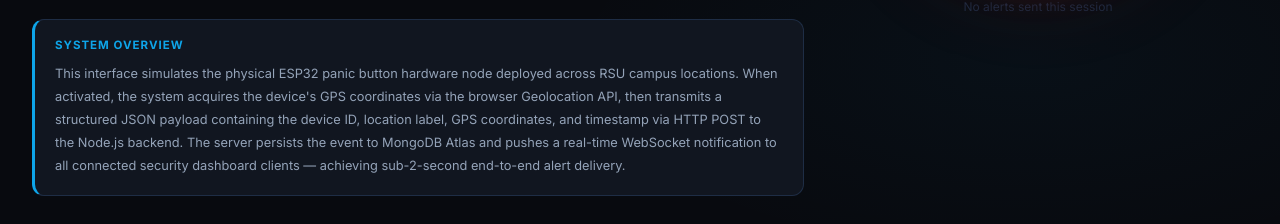
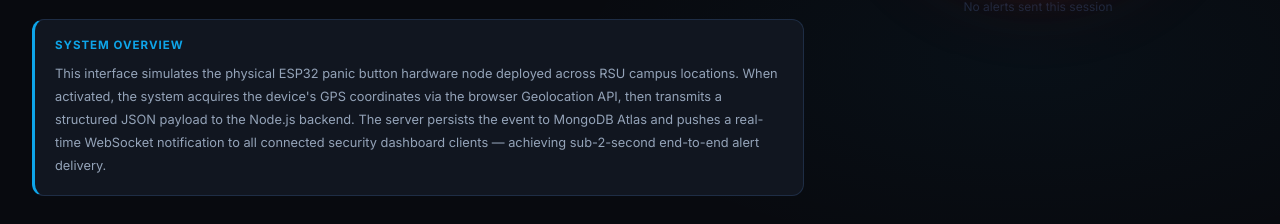
Before and after one commit to Wisdom-techie/panic-alert-system, a React app in the folder frontend/: page / in a window 1280 px wide. Shown: the part 616-840 px from the top of the page. Built offline with nearby package versions, Linux system fonts and the light colour scheme; no server answers; the HTML template or start-up script is replaced by a standard one.

Commit message:
Fix ngrok CORS headers

```diff
--- a/frontend/src/pages/Dashboard.jsx
+++ b/frontend/src/pages/Dashboard.jsx
@@ -4,6 +4,11 @@ import { useWebSocket } from '../hooks/useWebSocket';
 import './Dashboard.css';
 
 const API_URL = import.meta.env.VITE_API_URL || 'http://localhost:5000';
+
+const HEADERS = {
+  'Content-Type': 'application/json',
+  'ngrok-skip-browser-warning': 'true',
+};
 
 function playAlertSound(audioCtxRef) {
   try {
@@ -74,7 +79,7 @@ export default function Dashboard() {
   const { connected } = useWebSocket(handleWsMessage);
 
   useEffect(() => {
-    fetch(`${API_URL}/api/alerts`)
+    fetch(`${API_URL}/api/alerts`, { headers: HEADERS })
       .then((r) => r.json())
       .then((d) => {
         if (d.success) {
@@ -88,13 +93,11 @@ export default function Dashboard() {
 
   async function handleAcknowledge(id) {
     try {
-      console.log('[ACK] Sending for ID:', id);
       const res = await fetch(`${API_URL}/api/alert/${id}/acknowledge`, {
         method: 'POST',
-        headers: { 'Content-Type': 'application/json' },
+        headers: HEADERS,
       });
       const d = await res.json();
-      console.log('[ACK] Response:', d);
       if (d.success) {
         setAlerts((prev) =>
           prev.map((a) =>
@@ -104,9 +107,7 @@ export default function Dashboard() {
           )
         );
       }
-    } catch (e) {
-      console.error('[ACK] Error:', e);
-    }
+    } catch (e) { console.error(e); }
   }
 
   return (
--- a/frontend/src/pages/PanicNode.jsx
+++ b/frontend/src/pages/PanicNode.jsx
@@ -3,6 +3,11 @@ import { Link } from 'react-router-dom';
 import './PanicNode.css';
 
 const API_URL = import.meta.env.VITE_API_URL || 'http://localhost:5000';
+
+const HEADERS = {
+  'Content-Type': 'application/json',
+  'ngrok-skip-browser-warning': 'true',
+};
 
 const DEVICE_CATEGORIES = [
   {
@@ -112,10 +117,9 @@ export default function PanicNode() {
   const [geoStatus, setGeoStatus] = useState('idle');
   const fetchedOnce = useRef(false);
 
-  // Fetch recent alerts once on mount only
   if (!fetchedOnce.current) {
     fetchedOnce.current = true;
-    fetch(`${API_URL}/api/alerts?limit=4`)
+    fetch(`${API_URL}/api/alerts?limit=4`, { headers: HEADERS })
       .then((r) => r.json())
       .then((d) => { if (d.success) setRecentAlerts(d.alerts); })
       .catch(() => {});
@@ -132,7 +136,7 @@ export default function PanicNode() {
     try {
       const res = await fetch(`${API_URL}/api/alert`, {
         method: 'POST',
-        headers: { 'Content-Type': 'application/json' },
+        headers: HEADERS,
         body: JSON.stringify({
           device_id: selectedDevice.id,
           location_label: selectedDevice.label,
@@ -144,8 +148,7 @@ export default function PanicNode() {
       if (res.ok && data.success) {
         setStatus('success');
         setLastSent(new Date().toLocaleTimeString());
-        // refresh recent alerts after successful send
-        fetch(`${API_URL}/api/alerts?limit=4`)
+        fetch(`${API_URL}/api/alerts?limit=4`, { headers: HEADERS })
           .then((r) => r.json())
           .then((d) => { if (d.success) setRecentAlerts(d.alerts); })
           .catch(() => {});
@@ -188,7 +191,6 @@ export default function PanicNode() {
 
       <main className="pn-main">
         <div className="pn-left">
-
           <div className="pn-card">
             <div className="pn-card-header">
               <div className="pn-card-title">Select Node Location</div>
@@ -282,13 +284,11 @@ export default function PanicNode() {
               This interface simulates the physical ESP32 panic button hardware node deployed
               across RSU campus locations. When activated, the system acquires the device's
               GPS coordinates via the browser Geolocation API, then transmits a structured
-              JSON payload containing the device ID, location label, GPS coordinates, and
-              timestamp via HTTP POST to the Node.js backend. The server persists the event
-              to MongoDB Atlas and pushes a real-time WebSocket notification to all connected
-              security dashboard clients — achieving sub-2-second end-to-end alert delivery.
+              JSON payload to the Node.js backend. The server persists the event to MongoDB
+              Atlas and pushes a real-time WebSocket notification to all connected security
+              dashboard clients — achieving sub-2-second end-to-end alert delivery.
             </p>
           </div>
-
         </div>
 
         <div className="pn-right">
```
Lines whose indentation alone changed are shown as unchanged.
